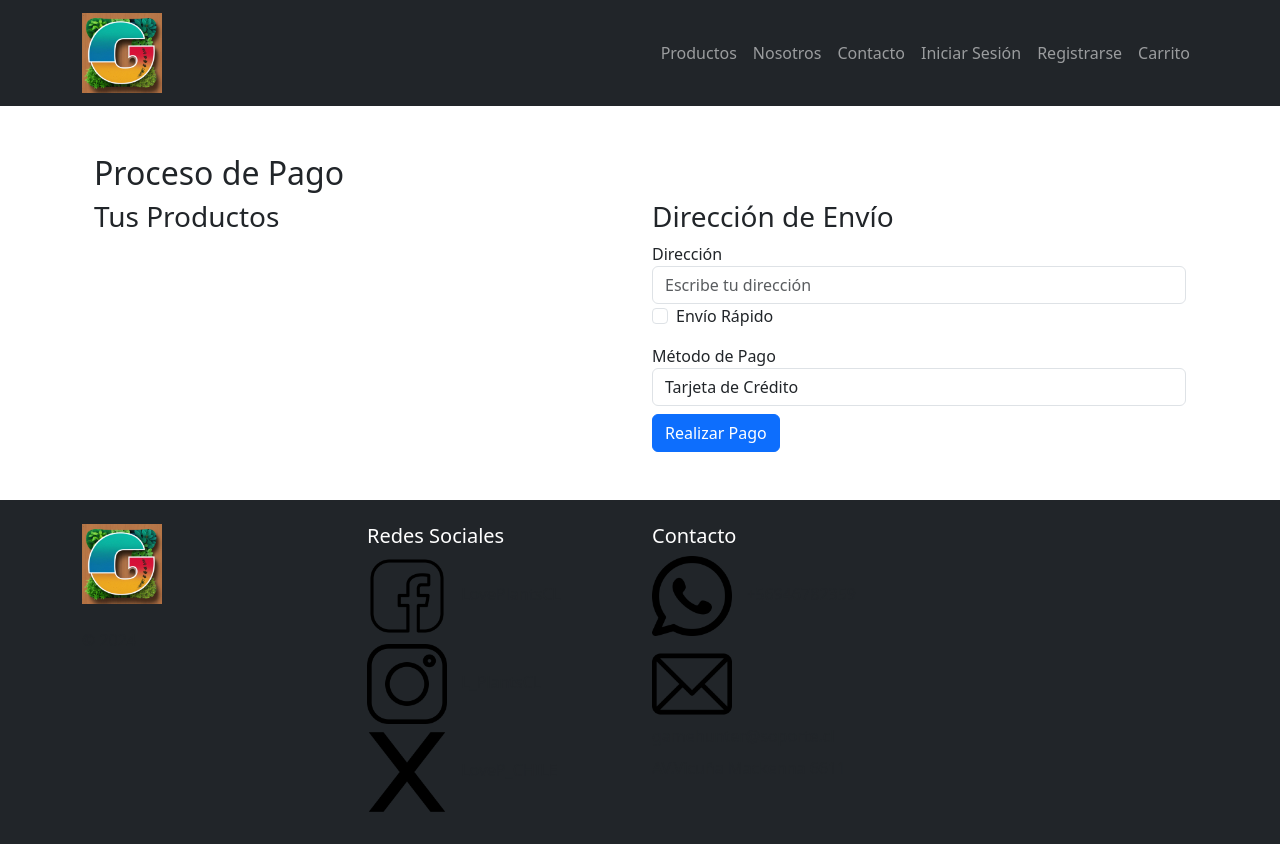
After one commit to FalkFlow/DjangoProjectMarti, a Django app: page /pago/ in a window 1280 px wide. The commit adds this page. Run offline with Django 5.2, Linux system fonts and the light colour scheme.

Commit message:
chore: Agregar página de pago al carrito de compras

```diff
--- /dev/null
+++ b/Hage/static/js/controlesCarrito.js
@@ -0,0 +1,72 @@
+window.onload = function () {
+    cargarCarrito();
+  };
+
+const cargarCarrito = () => {
+    let localCarrito = JSON.parse(localStorage.getItem('carrito')) || [];
+    let carrito = document.getElementById('carrito');
+
+    carrito.innerHTML = '';
+
+    localCarrito.forEach(producto => {
+      const productosCart = document.createElement('div');
+      productosCart.className = 'row border-bottom';
+
+      productosCart.innerHTML = `
+        <div class="card mb-3">
+          <div class="row no-gutters">
+            <div class="col-md-4">
+              <img src="${producto.imagen}" class="card-img" alt="${producto.nombre}">
+            </div>
+            <div class="col-md-8">
+              <div class="card-body">
+                <h5 class="card-title">${producto.nombre}</h5>
+                <p class="card-text">Precio: $${producto.precio}</p>
+                <p class="card-text">Cantidad: ${producto.cantidad}</p>
+                <button class="btn btn-danger" onclick="eliminarDelCarro(${producto.id})" >Eliminar del carrito</button>
+              </div>
+            </div>
+          </div>
+        </div>
+      `;
+
+      carrito.appendChild(productosCart);
+    });
+
+  };
+
+
+  const agregar = (productoId, productoN, productoPrecio, productoImagen) => {
+    console.log(productoId);
+    let carrito = JSON.parse(localStorage.getItem('carrito')) || [];
+    let producto = carrito.find(item => item.id === productoId);
+
+    if (producto) {
+      producto.cantidad += 1;
+    } else {
+      carrito.push({
+        id: productoId,
+        nombre: productoN,
+        precio: productoPrecio,
+        imagen: productoImagen,
+        cantidad: 1
+      });
+    }
+
+    localStorage.setItem('carrito', JSON.stringify(carrito));
+    cargarCarrito();
+  };
+
+  const eliminarDelCarro = (productoId) => {
+    let carrito = JSON.parse(localStorage.getItem('carrito')) || [];
+    let index = carrito.findIndex((i) => {
+      return parseInt(i.id) === productoId;
+    });
+
+    if (index !== -1) {
+      carrito.splice(index, 1);
+
+      localStorage.setItem('carrito', JSON.stringify(carrito));
+    }
+    cargarCarrito();
+  };
--- a/Hage/templates/layouts/base.html
+++ b/Hage/templates/layouts/base.html
@@ -9,6 +9,7 @@
           integrity="sha384-QWTKZyjpPEjISv5WaRU9OFeRpok6YctnYmDr5pNlyT2bRjXh0JMhjY6hW+ALEwIH"
           crossorigin="anonymous">
     <link rel="stylesheet" href="{% static 'css/style.css' %}">
+    <script src="{% static 'js/controlesCarrito.js' %}" ></script>
     <title>Document</title>
 </head>
 <body>
@@ -27,8 +28,13 @@
                     <a class="nav-link" href="{% url 'catalogo' %}">Productos</a>
                     <a class="nav-link" href="{% url 'nosotros' %}">Nosotros</a>
                     <a class="nav-link" href="{% url 'contacto' %}">Contacto</a>
-                    <a class="nav-link" href="{% url 'login' %}">Iniciar Sesión</a>
-                    <a class="nav-link" href="{% url 'register' %}">Registrarse</a>
+                    {% if perfil != 'admin' and perfil != 'cliente' %}
+                        <a class="nav-link" href="{% url 'login' %}">Iniciar Sesión</a>
+                        <a class="nav-link" href="{% url 'register' %}">Registrarse</a>
+                    {% else %}
+                        <a class="nav-link" href="#">{{ request.user.username }}</a>
+                    {% endif %}
+                    <a class="nav-link" href="{% url 'carrito' %}">Carrito</a>
                 </div>
             </div>
         </div>
--- /dev/null
+++ b/Hage/templates/pago.html
@@ -0,0 +1,66 @@
+{% extends "layouts/base.html"%}
+{% block content %}
+<div class="container mt-5">
+  <h2>Proceso de Pago</h2>
+
+  <div class="row">
+    <div class="col-md-6">
+      <h3>Tus Productos</h3>
+      <div id="carrito"></div>
+    </div>
+
+    <div class="col-md-6">
+      <h3>Dirección de Envío</h3>
+      <div class="form-group">
+        <label for="direccion">Dirección</label>
+        <input
+          type="text"
+          class="form-control"
+          id="direccion"
+          placeholder="Escribe tu dirección"
+        />
+      </div>
+
+      <div class="form-check">
+        <input class="form-check-input" type="checkbox" id="envioRapido" />
+        <label class="form-check-label" for="envioRapido"> Envío Rápido </label>
+      </div>
+
+      <div class="form-group mt-3">
+        <label for="metodoPago">Método de Pago</label>
+        <select class="form-control" id="metodoPago">
+          <option value="tarjeta">Tarjeta de Crédito</option>
+          <option value="paypal">PayPal</option>
+          <option value="efectivo">Pago en Efectivo</option>
+        </select>
+      </div>
+
+      <button type="button" class="btn btn-primary mt-2" data-bs-toggle="modal" data-bs-target="#exampleModal">
+        Realizar Pago
+      </button>
+       </div>
+  </div>
+</div>
+<div class="modal fade" id="exampleModal" tabindex="-1" aria-labelledby="exampleModalLabel" aria-hidden="true">
+    <div class="modal-dialog modal-dialog-centered">
+      <div class="modal-content ">
+        <div class="modal-header">
+          <button type="button" class="btn-close" data-bs-dismiss="modal" aria-label="Close"></button>
+        </div>
+        <div class="modal-body text-center">
+          <div>
+          Lo estamos redirigiendo a la web de pago
+        </div>
+        <div class="spinner-border text-success" role="status">
+          <span class="visually-hidden">Loading...</span>
+        </div>
+        </div>
+        <div class="modal-footer">
+          <a type="button" class="text-decoration-none text-center" href="{% url 'catalogo' %}" >Cliquea en caso de no haber redireccionado</a>
+        </div>
+      </div>
+    </div>
+  </div>
+
+
+{% endblock %}
--- a/Hage/templates/productos.html
+++ b/Hage/templates/productos.html
@@ -2,7 +2,7 @@
 
 {% block content %}
 <h1>Catálogo</h1>
-
+{% comment %} onclick="addToCart('{{ product.id }}', '{{ product.name }}', '{{ product.price }}', '{{ product.image }}');" {% endcomment %}
 {% for categoria in categorias %}
     <h2>{{ categoria.name }}</h2>
     <div class="row">
@@ -14,6 +14,10 @@
                         <div class="card-body">
                             <h5 class="card-title">{{ producto.name }}</h5>
                             <p class="card-text">Precio: {{ producto.precio }}</p>
+                            <button class="btn btn-primary w-50 mt-3 "
+                            onclick="agregar('{{ producto.id }}', '{{ producto.name }}', '{{ producto.precio }}', '{{ producto.imagen }}');"
+                            >Agregar
+                            </button>
                         </div>
                     </div>
                 </div>
--- a/Hage/urls.py
+++ b/Hage/urls.py
@@ -11,4 +11,5 @@ urlpatterns = [
     path('registro/', views.registro, name='register'),
     path('agregar_producto/', views.agregar_producto, name='agregar_producto'),
     path('carrito/', views.carrito, name='carrito'),
+    path('pago/', views.pago, name='pago'),
 ]
--- a/Hage/views.py
+++ b/Hage/views.py
@@ -7,21 +7,27 @@ from django.contrib.auth import authenticate, login, logout
 
 def mostrar(request):
     productos_destacados = productos.objects.filter(destacado=True)
-    context = {'productos': productos_destacados}
+    perfil = request.session.get('perfil')
+    context = {'productos': productos_destacados, 'perfil': perfil}
     return render(request, 'index.html', context)
 
 
 def catalogo(request):
     all_productos = productos.objects.all()
     all_categorias = categorias.objects.all()
-    context = {'productos': all_productos, 'categorias': all_categorias}
+    perfil = request.session.get('perfil')
+    context = {'productos': all_productos, 'categorias': all_categorias, 'perfil': perfil}
     return render(request, 'productos.html', context)
 
 def nosotros(request):
-    return render(request, 'nosotros.html')
+    perfil = request.session.get('perfil')
+    context = {'perfil': perfil}
+    return render(request, 'nosotros.html', context)
 
 def contacto(request):
-    return render(request, 'contacto.html')
+    perfil = request.session.get('perfil')
+    context = {'perfil': perfil}
+    return render(request, 'contacto.html', context)
 
 def user_login(request):
     if request.method == 'POST':
@@ -45,6 +51,7 @@ def user_login(request):
 
     return render(request, 'login.html', {'form': form})
 
+
 def registro(request):
     if request.method == 'POST':
         form = RegistrationForm(request.POST)
@@ -52,12 +59,14 @@ def registro(request):
             user = form.save(commit=False)
             user.set_password(form.cleaned_data['password'])
             user.save()
-            # Crear el perfil de usuario
             profile = usuarios.objects.create(username=user, rol='cliente')
+            request.session['perfil'] = 'cliente'  # O el rol que corresponda
+
             return redirect('login')
     else:
         form = RegistrationForm()
     return render(request, 'registro.html', {'form': form})
+
 
 def agregar_producto(request):
     if request.method == 'POST':
@@ -70,57 +79,12 @@ def agregar_producto(request):
     return render(request, 'añadir_producto.html', {'form': form})
 
 def carrito(request):
-    return render(request, 'carrito.html')
+    perfil = request.session.get('perfil')
+    context = {'perfil': perfil}
+    return render(request, 'carrito.html', context)
 
-
-"""producto = get_object_or_404(Producto, id=id)
-    perfil = request.session.get('perfil')
-
-    carritos_activos = Carrito.objects.filter(usuario=request.user, activo=True)
-
-    if carritos_activos.exists():
-        carrito = carritos_activos.first()
-    else:
-        carrito = Carrito.objects.create(usuario=request.user)
-
-    detalle_carrito = DetalleCarrito.objects.create(
-        carrito=carrito,
-        precio_unitario=producto.precio_normal
-    )
-
-    detalle_carrito.productos.add(producto)
-
-    return redirect('inicio')
-
-    def ver_carrito(request):
-    try:
-        carrito = Carrito.objects.get(usuario=request.user, activo=True)
-
-        for detalle in carrito.detalles.all():
-            detalle.subtotal = detalle.productos.first().precio_final() * detalle.cantidad
-            detalle.save()
-
-        total_venta = carrito.detalles.all().aggregate(Sum('subtotal'))['subtotal__sum']
-    except Carrito.DoesNotExist:
-        carrito = None
-        total_venta = 0
+def pago(request):
 
     perfil = request.session.get('perfil')
-
-    context = {
-        'carrito': carrito,
-        'perfil': perfil,
-        'total_venta': total_venta,
-    }
-
-    return render(request, 'store/cart.html', context)
-
-@login_required
-@role_required('admin', 'cliente')
-def eliminar_producto_carrito(request, id):
-    detalle = get_object_or_404(DetalleCarrito, id=id)
-    detalle.delete()
-
-    return redirect('ver_carrito')
-
-    """
+    context = {'perfil': perfil}
+    return render(request, 'pago.html', context)
```
Also changed, not shown: Hage/templates/carrito.html (+6 -5 lines), db.sqlite3, 2 other files.
